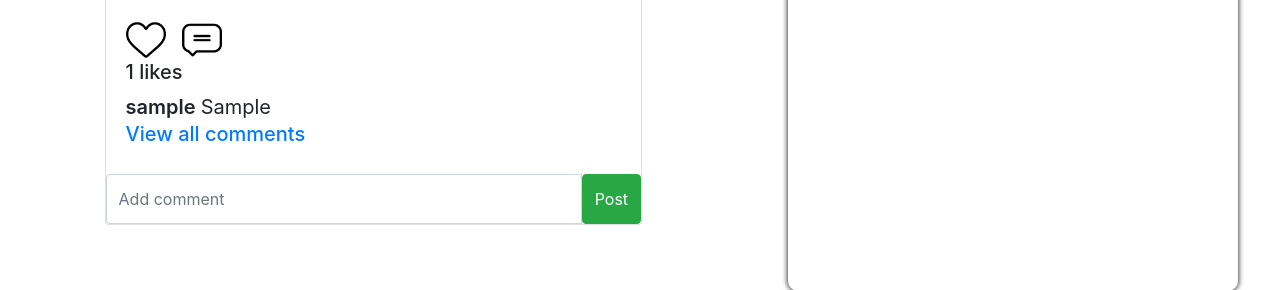
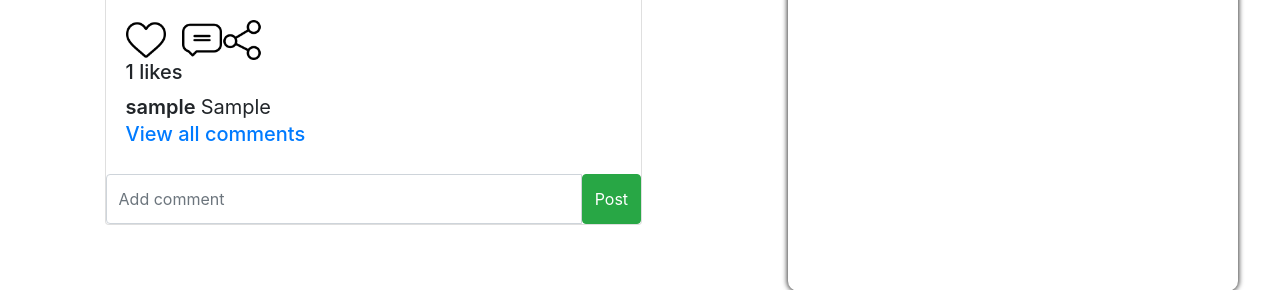
Before and after one commit to HMugera/instagram-clone, a Django app: page / in a window 1280 px wide. Shown: the part 329-619 px from the top of the page. Run offline with Django 3.2, Linux system fonts and the light colour scheme; a user stored in the database is signed in; tables that the repository leaves empty hold one stand-in row (values such as "Sample post"); grey boxes marked "Sample" are stand-in pictures; some libraries are stand-ins or nearby versions.

Commit message:
add share icon

```diff
--- a/instagram/models.py
+++ b/instagram/models.py
@@ -9,7 +9,7 @@ from django.dispatch import receiver
 
 class Profile(models.Model):
     user = models.OneToOneField(User, on_delete=models.CASCADE,primary_key=True)
-    profile_picture = models.ImageField(upload_to = 'pictures/',default="user.png")
+    profile_picture = models.ImageField(upload_to = 'pictures/',default='user.png')
     bio = models.TextField(max_length=500, default="My Bio", blank=True)
 
 
--- a/instagram/templates/instagram/base.html
+++ b/instagram/templates/instagram/base.html
@@ -5,6 +5,7 @@
     <meta charset="UTF-8" />
     <meta http-equiv="X-UA-Compatible" content="IE=edge" />
     <meta name="viewport" content="width=device-width, initial-scale=1.0" />
+    <link rel="icon" href="{% static 'images/favicon.ico' %}" />
     <title>Instagram</title>
     <link rel="stylesheet" href="{% static 'css/base.css' %}" />
     <link rel="preconnect" href="https://fonts.gstatic.com" />
--- a/instagram/templates/instagram/home_page.html
+++ b/instagram/templates/instagram/home_page.html
@@ -30,8 +30,13 @@
               </a>
             </div>
             <div class="comment">
+              <a href="{%url 'instagram:view_post' post.id %}">
+                <img src="../../static/images/message.png" alt="" />
+              </a>
+            </div>
+            <div class="comment">
               <a href="">
-                <img src="../../static/images/message.png" alt="" />
+                <img src="../../static/images/share.png" alt="" />
               </a>
             </div>
           </div>
--- a/instagram/templates/instagram/navbar.html
+++ b/instagram/templates/instagram/navbar.html
@@ -31,9 +31,6 @@
           id="searching"
           name="search_profile"
         />
-        <!-- <button class="btn btn-outline-success my-2 my-sm-0" type="submit">
-      Search
-    </button> -->
       </form>
       {% if user.is_authenticated %}
       <ul class="icons m-0">
```
Also changed, not shown: instagram/static/images/favicon.ico (added), instagram/static/images/insta.png (added), instagram/static/images/share.png (added), media/pictures/alison-wang-mou0S7ViElQ-unsplash.jpg (added), media/pictures/vladimir-fedotov-SVxeVueQKLc-unsplash.jpg (added).
